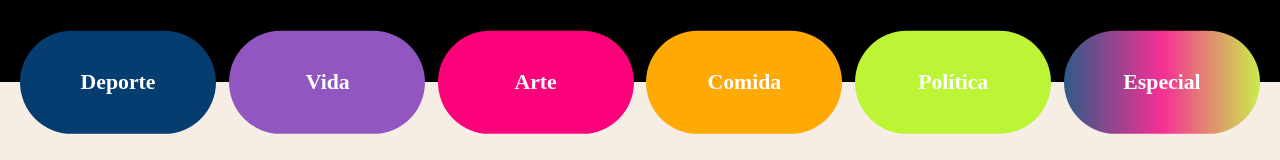
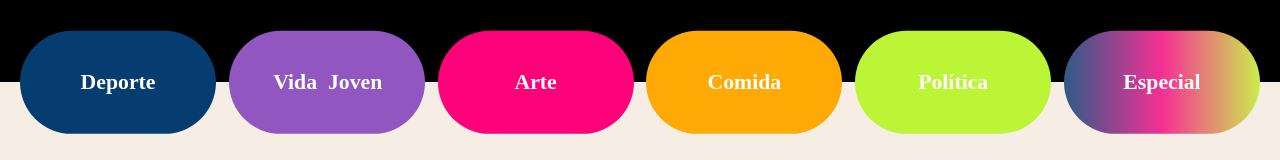
Before and after one commit to Delta102/MalditoAlgoritmo, a plain HTML site: page index.html in a window 1280 px wide. Shown: the part 340-500 px from the top of the page. Drawn offline with nearby package versions, Linux system fonts and the light colour scheme; a script that the page names is missing; a web font is replaced by a local one.

Commit message:
Act Button Violet

```diff
--- a/index.html
+++ b/index.html
@@ -70,7 +70,7 @@
           </button>
           <button class="oval-button violet icons">
             <!-- <i class="bi bi-joystick"></i> -->
-            <h2 class="button-text">Vida&nbsp;&nbsp;</h2>
+            <h2 class="button-text" style="text-align: center;">Vida&nbsp; Joven &nbsp;</h2>
           </button>
           <button class="oval-button pink icons" onclick="window.location.href='#arte'">
             <!-- <i class="bi bi-palette"></i> -->
```
